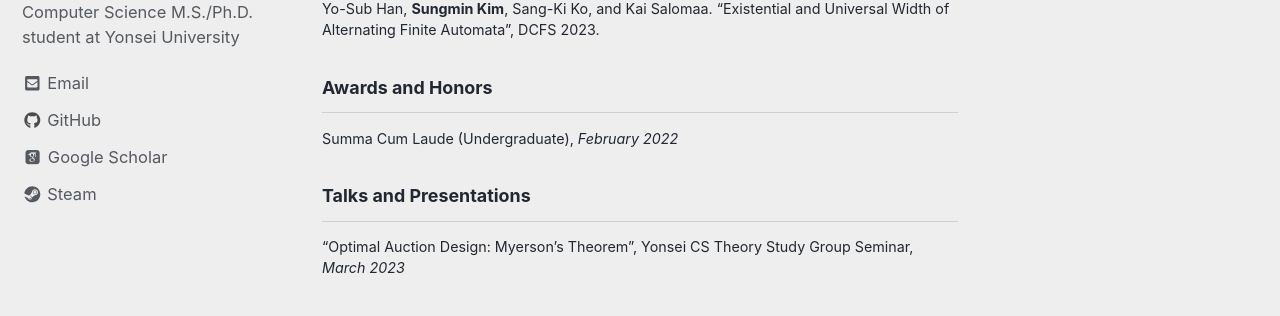
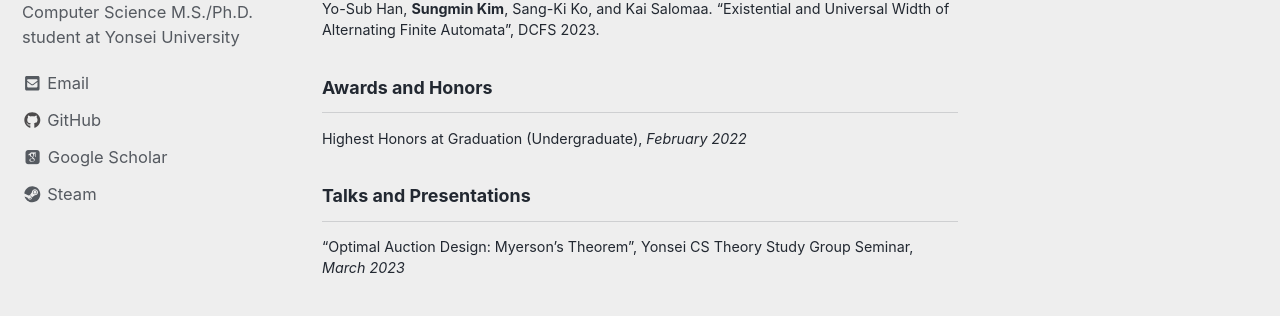
Before and after one commit to RenaRioDyne/RenaRioDyne.github.io, a Jekyll site: the page built from _pages/cv.md, in a window 1280 px wide and 900 px high, scrolled down 761 px. Shown: the part 187-503 px from the top of the window. Built offline with Jekyll 4.4.1, drawn with Linux system fonts in a browser that asks for light colours; nearby versions of some CDN libraries; some web fonts are replaced.

Commit message:
typo fix

```diff
--- a/_pages/cv.md
+++ b/_pages/cv.md
@@ -52,7 +52,7 @@ Yo-Sub Han, **Sungmin Kim**, Sang-Ki Ko, and Kai Salomaa. “Existential and Uni
 
 ## Awards and Honors
 ---
-Summa Cum Laude (Undergraduate), *February 2022*<br>
+Highest Honors at Graduation (Undergraduate), *February 2022*<br>
 
 
 ## Talks and Presentations
```
